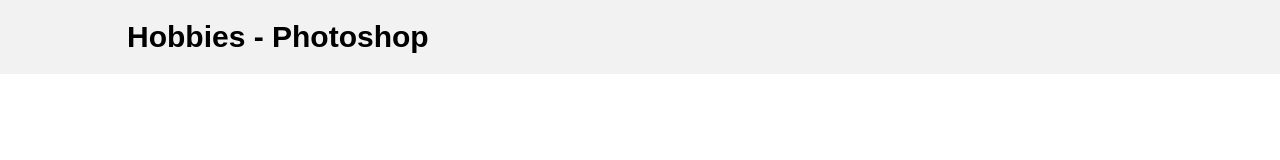
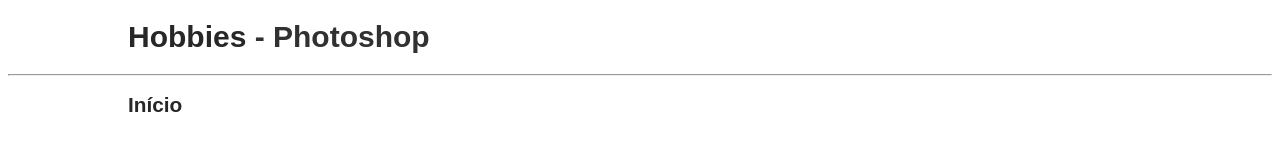
Before and after one commit to niButera/Hobby, a plain HTML site: page photoshop.html in a window 1280 px wide. Drawn offline with Linux system fonts and the light colour scheme; a web font is replaced by a local one.

Commit message:
INDEX PC - arrumei o fundo

```diff
--- a/photoshop.html
+++ b/photoshop.html
@@ -13,11 +13,10 @@
 
 </head>
 <body>
-    <header class="header">
-        <div class="header-content">
-            <h1><a href="index.html"> Hobbies</a> - Photoshop</h1>
-        </div>
-    </header>
+    <h1><a href="index.html"> Hobbies</a> - Photoshop</h1>
+    <hr>
+    <h2>Início</h2>
+
 
 
 </body>
--- a/style_index.css
+++ b/style_index.css
@@ -1,6 +1,9 @@
 body {
-    background: linear-gradient(to bottom, rgba(77,77,77,1) 0%,
+ background: linear-gradient(to bottom, rgba(77,77,77,1) 0%,
     rgba(60,60,60,1) 30%, rgba(33,33,33,1) 78%, rgba(28,28,28,1) 87%);
+    background-repeat: no-repeat;
+    background-attachment: fixed;
+    background-size: cover;
 }
 
 h1 {
@@ -18,6 +21,7 @@ h2 {
     margin-left: 120px;
     padding-top: 1%;
     font-family: 'Anuphan', sans-serif;
+    font-weight: 100s;
 }
 
 .geeks {
@@ -61,7 +65,7 @@ h2 {
 footer{
     color: white;
     font-size: 1em;
-    padding-top: 5%;
+    padding-top: 7%;
     margin-left: 120px;
     font-family: 'Anuphan', sans-serif;
 }
--- a/style_ptshp.css
+++ b/style_ptshp.css
@@ -1,24 +1,19 @@
-.header {
-    background-color: #f2f2f2;
-    position: fixed;
-    width: 100%;
-    z-index: 100;
+h1 {
+    color: rgb(49, 49, 49);
+    text-align: left;
+    font-size: 30px;
+    margin-left: 120px;
+    font-family: 'Anuphan', sans-serif;
+}
+
+h2 {
+    color: rgb(39, 39, 39);
+    font-size: 1.3em;
+    margin-left: 120px;
+    font-family: 'Anuphan', sans-serif;
 }
 
 a{
     text-decoration: none;
-    color: rgb(0, 0, 0);
+    color: rgb(39, 39, 39);
 }
-
-.header h1 {
-    color: rgb(0, 0, 0);
-    text-align: left;
-    font-size: 30px;
-    margin-left: 127px;
-    font-family: 'Anuphan', sans-serif;
-}
-
-body {
-    margin: 0;
-    padding: 0;
-}
```
Also changed, not shown: index.html (+1 -2 lines).
